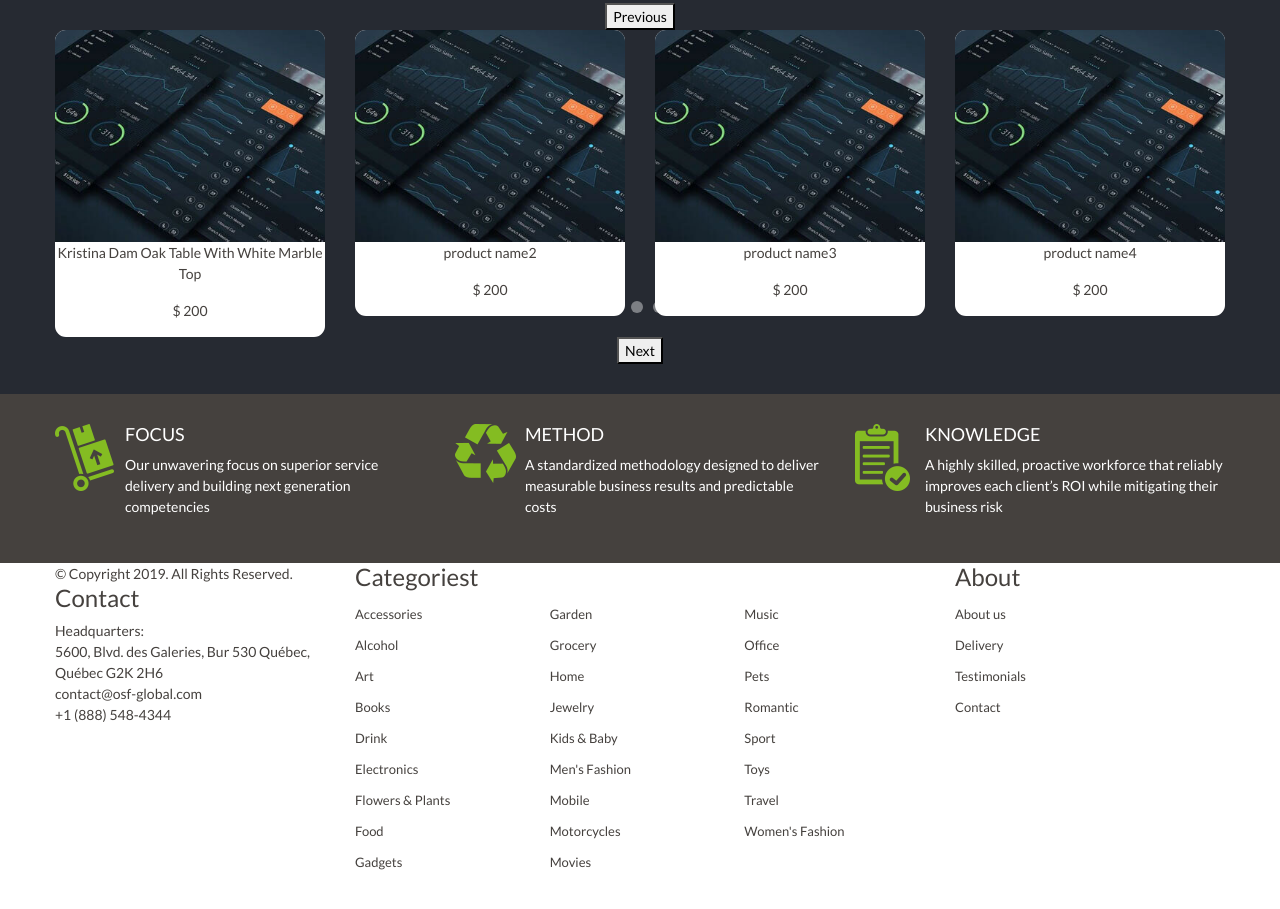
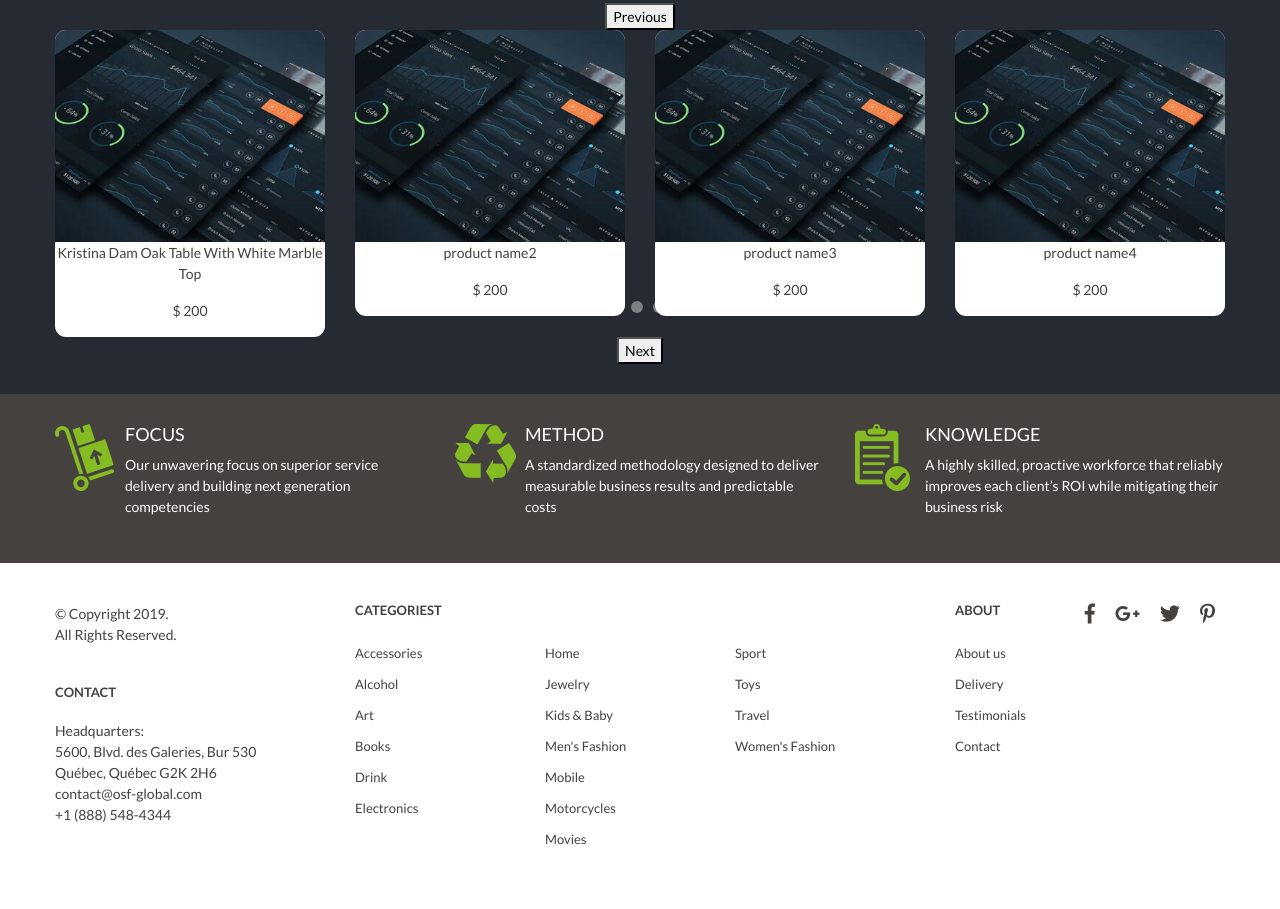
Before and after one commit to OnicaM/osf-academy, a website: page index.html in a window 1280 px wide. Shown: the part 2396-3305 px from the top of the page. Drawn offline with nearby package versions, Linux system fonts and the light colour scheme.

Commit message:
implemented footer, desktop version

```diff
--- a/index.html
+++ b/index.html
@@ -283,13 +283,15 @@
         <div class="row">
           <div class="col-12 col-md-3">
             <div class="copyright">
-              <span class="year"></span> © Copyright 2019. All Rights Reserved.
+              © Copyright <span class="year"></span>. <br />
+              All Rights Reserved.
             </div>
             <div class="footer-info footer-info--contact">
               <h4>Contact</h4>
               <div class="footer-info_description">
                 Headquarters: <br />
-                5600, Blvd. des Galeries, Bur 530 Québec, Québec G2K 2H6 <br />
+                5600, Blvd. des Galeries, Bur 530<br />
+                Québec, Québec G2K 2H6 <br />
 
                 contact@osf-global.com<br />
 
@@ -308,22 +310,17 @@
                   <li><a href="#"> Books</a></li>
                   <li><a href="#"> Drink</a></li>
                   <li><a href="#"> Electronics</a></li>
-                  <li><a href="#"> Flowers & Plants</a></li>
-                  <li><a href="#"> Food</a></li>
-                  <li><a href="#"> Gadgets</a></li>
-                  <li><a href="#"> Garden</a></li>
-                  <li><a href="#"> Grocery</a></li>
+                </ul>
+                <ul>
                   <li><a href="#"> Home</a></li>
                   <li><a href="#"> Jewelry</a></li>
-                  <li><a href="#"> Kids & Baby</a></li>
+                  <li><a href="#"> Kids &amp; Baby</a></li>
                   <li><a href="#"> Men's Fashion</a></li>
                   <li><a href="#"> Mobile</a></li>
                   <li><a href="#"> Motorcycles</a></li>
                   <li><a href="#"> Movies</a></li>
-                  <li><a href="#"> Music</a></li>
-                  <li><a href="#"> Office</a></li>
-                  <li><a href="#"> Pets</a></li>
-                  <li><a href="#"> Romantic</a></li>
+                </ul>
+                <ul>
                   <li><a href="#"> Sport</a></li>
                   <li><a href="#"> Toys</a></li>
                   <li><a href="#"> Travel</a></li>
@@ -332,7 +329,7 @@
               </div>
             </div>
           </div>
-          <div class="col-12 col-md-3">
+          <div class="col-12 col-md-1">
             <div class="footer-info footer-about">
               <h4>About</h4>
               <div class="footer-info_description">
@@ -345,6 +342,24 @@
               </div>
             </div>
           </div>
+          <div class="col-12 col-md-2">
+            <div class="footer-info">
+              <ul class="list list--social">
+                <li>
+                  <a href="#"><i class="fab fa-facebook-f"></i></a>
+                </li>
+                <li>
+                  <a href="#"><i class="fab fa-google-plus-g"></i></a>
+                </li>
+                <li>
+                  <a href="#"><i class="fab fa-twitter"></i></a>
+                </li>
+                <li>
+                  <a href="#"><i class="fab fa-pinterest-p"></i></a>
+                </li>
+              </ul>
+            </div>
+          </div>
         </div>
       </div>
     </footer>
--- a/js/script.js
+++ b/js/script.js
@@ -1,26 +1,24 @@
 window.onload = function() {
-  var request = new XMLHttpRequest();
+  var requestPage = new XMLHttpRequest();
 
-  request.onreadystatechange = function() {
-    if (request.readyState === 4) {
-      document.getElementById("main").innerHTML = request.responseText;
+  requestPage.onreadystatechange = function() {
+    if (requestPage.readyState === 4) {
+      document.getElementById("main").innerHTML = requestPage.responseText;
     }
   };
-
-  console.log(request);
 
   var link = document.querySelectorAll("nav ul > li > a");
 
   link.forEach((item, index) => {
-    console.log(item);
+    //console.log(item);
 
     item.addEventListener("click", function(e) {
       e.preventDefault();
       var url = this.href;
       var urlSplit = url.split("#");
       console.log(urlSplit);
-      request.open("GET", "pages/" + urlSplit[1] + ".html");
-      request.send();
+      requestPage.open("GET", "pages/" + urlSplit[1] + ".html");
+      requestPage.send();
     });
   });
 
@@ -54,7 +52,7 @@ function displayData(data) {
   data.forEach(item => {
     var div = document.createElement("div");
     var divF = document.createElement("div");
-    div.classList.add("col", "col-sm-12", "col-md-6", "col-lg-3", "item");
+    div.classList.add("col-sm-12", "col-md-6", "col-lg-3", "item");
     divF.classList.add("item");
     div.innerHTML = `<div class="item_wrap">
         <img src="/images/popularItems/${item.image}.png" alt="${item.name}">
@@ -101,6 +99,19 @@ $(".banner-slider").slick({
   arrows: false
 });
 
-function init() {}
+function getCurrentYear() {
+  document.querySelector(
+    ".copyright .year"
+  ).innerHTML = new Date().getFullYear();
+}
+
+function showHide() {
+  var items = document.querySelectorAll(".products--popular .item");
+}
+
+function init() {
+  getCurrentYear();
+  //showHide();
+}
 
 init();
--- a/styles/style.scss
+++ b/styles/style.scss
@@ -26,7 +26,10 @@ small {
 a:hover {
   text-decoration: none;
 }
-
+.list {
+  list-style: none;
+  padding: 0;
+}
 .button {
   background: #84bc22;
   color: #fff;
@@ -376,8 +379,22 @@ ul.slick-dots {
 }
 
 /*Footer*/
-footer * {
-  color: #45413e;
+footer {
+  padding: 40px 0;
+  * {
+    color: #45413e;
+  }
+  .footer-info--contact {
+    padding-top: 40px;
+  }
+  .footer-info {
+    > h4 {
+      font-size: 13px;
+      text-transform: uppercase;
+      font-weight: 700;
+      margin-bottom: 20px;
+    }
+  }
   .footer-info_description ul {
     list-style: none;
     padding: 0;
@@ -387,10 +404,22 @@ footer * {
       line-height: 31px;
     }
   }
+  .list--social {
+    display: flex;
+    justify-content: flex-end;
+    li {
+      display: inline-block;
+      font-size: 20px;
+      padding: 0 10px;
+      line-height: 1;
+    }
+  }
 }
 
 .footer-category {
-  .footer-info_description ul {
-    column-count: 3;
+  .footer-info_description > ul {
+    vertical-align: top;
+    width: 33.33%;
+    float: left;
   }
 }
```
Also changed, not shown: images/svg/google-plus-symbol.svg (added), styles/style.css, 1 other file.
